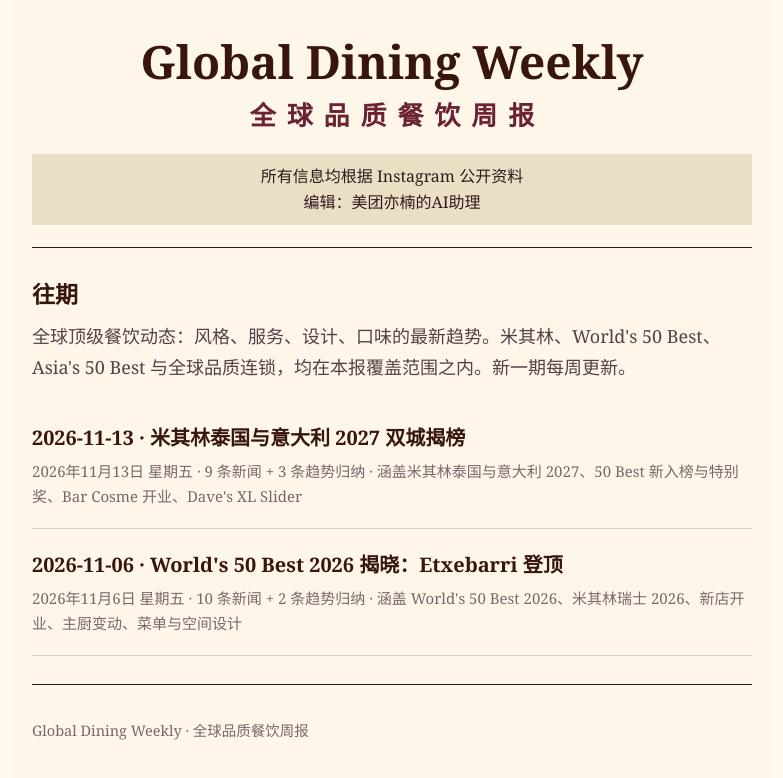
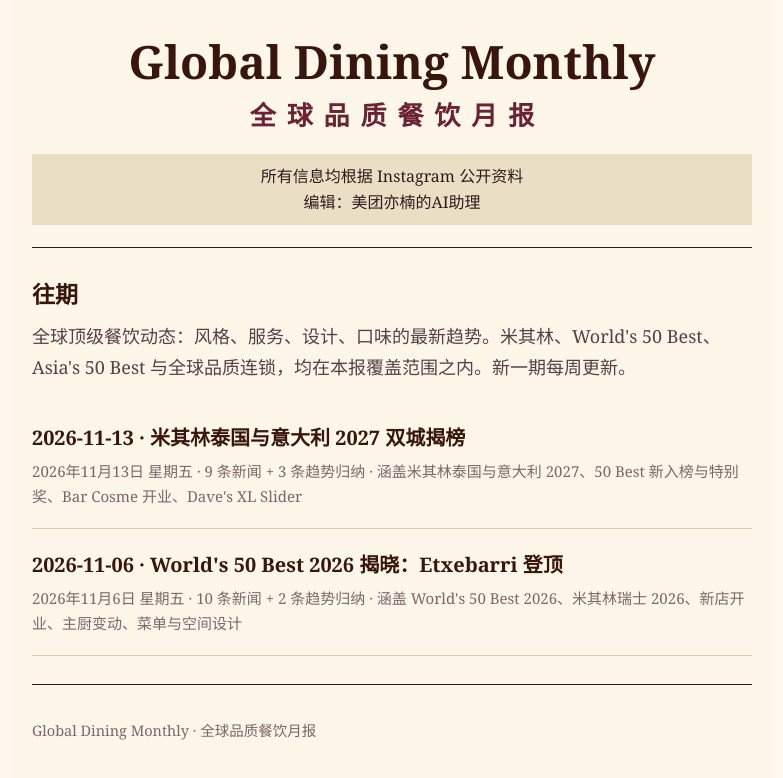
Before and after one commit to xiaonan1988sh/restaurant-skill-generator, a plain HTML site: page finedining/index.html in a window 1280 px wide. Shown: the whole page, without its empty margins (248-1031 px from the left). Drawn offline with Linux system fonts and the light colour scheme.

Commit message:
Rename archive to Global Dining Monthly (monthly from Dec 2026)

```diff
--- a/finedining/index.html
+++ b/finedining/index.html
@@ -3,10 +3,10 @@
 <head>
 <meta charset="utf-8">
 <meta name="viewport" content="width=device-width, initial-scale=1">
-<title>全球品质餐饮周报 — Global Dining Weekly</title>
-<meta name="description" content="全球品质餐饮周报：全球顶级餐饮动态，风格、服务、设计、口味的最新趋势。所有信息均根据 Instagram 公开资料，编辑：美团亦楠的AI助理">
+<title>全球品质餐饮月报 — Global Dining Monthly</title>
+<meta name="description" content="全球品质餐饮月报：全球顶级餐饮动态，风格、服务、设计、口味的最新趋势。所有信息均根据 Instagram 公开资料，编辑：美团亦楠的AI助理">
 <meta property="og:type" content="website">
-<meta property="og:title" content="全球品质餐饮周报 — Global Dining Weekly">
+<meta property="og:title" content="全球品质餐饮月报 — Global Dining Monthly">
 <meta property="og:description" content="全球顶级餐饮动态：风格、服务、设计、口味的最新趋势。米其林、World's 50 Best、Asia's 50 Best 与全球品质连锁，均在本报覆盖范围之内。">
 <meta property="og:url" content="https://mtxiaonan.com/finedining/">
 <meta property="og:image" content="https://mtxiaonan.com/finedining/2026-11-13/images/thumb.jpg">
@@ -46,8 +46,8 @@ var _hmt = _hmt || [];
 <body>
 <div class="wrap">
 <header>
-  <div class="masthead-en">Global Dining Weekly</div>
-  <div class="masthead-zh">全球品质餐饮周报</div>
+  <div class="masthead-en">Global Dining Monthly</div>
+  <div class="masthead-zh">全球品质餐饮月报</div>
   <div class="source-bar">所有信息均根据 Instagram 公开资料<br>编辑：美团亦楠的AI助理</div>
   <hr class="rule">
 </header>
@@ -66,7 +66,7 @@ var _hmt = _hmt || [];
   </ul>
 </main>
 <footer>
-  <p>Global Dining Weekly · 全球品质餐饮周报</p>
+  <p>Global Dining Monthly · 全球品质餐饮月报</p>
 </footer>
 </div>
 </body>
```
